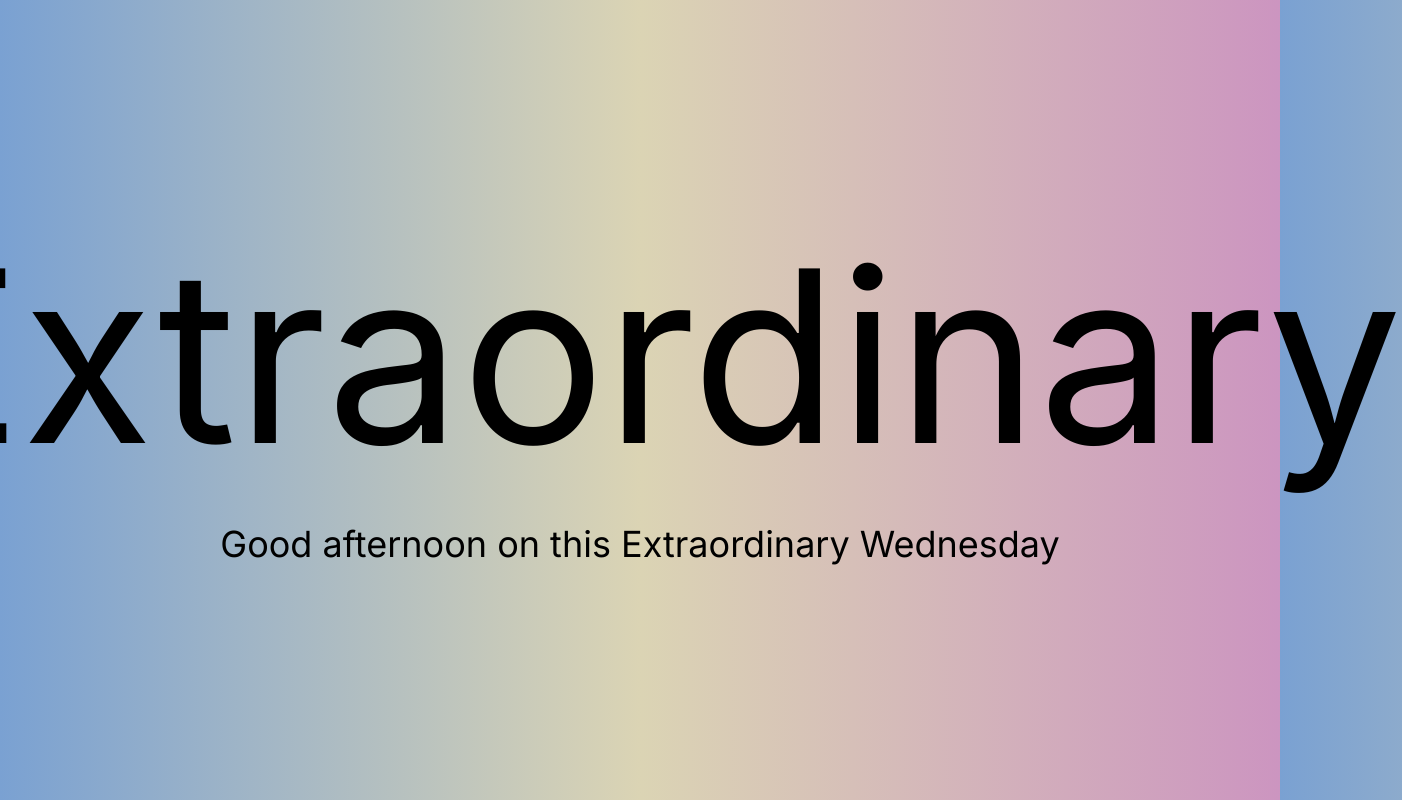
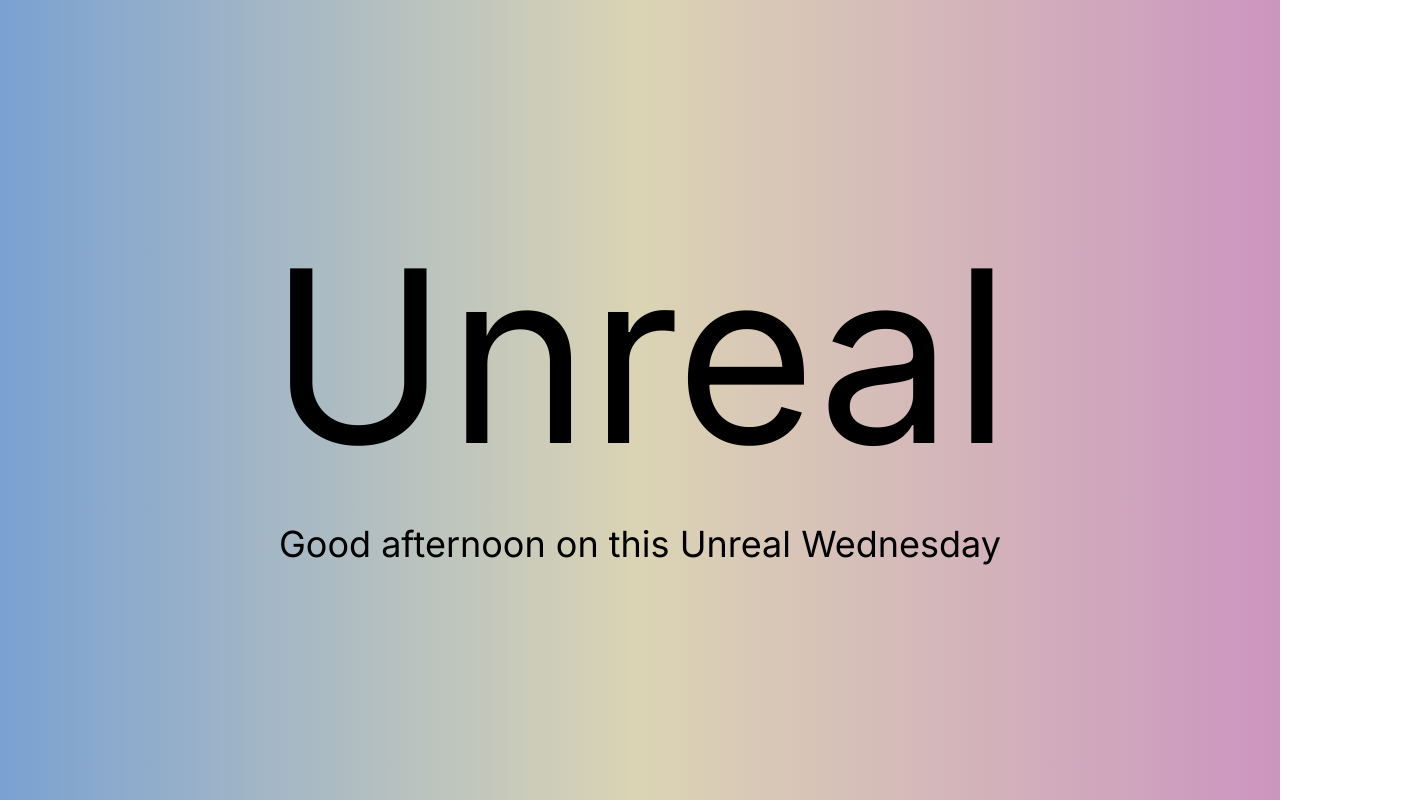
Before and after one commit to DanielHauge/daily-dose-of-positivity, a Next.js app: page / in a window 1280 px wide. Shown: the whole page, 1402 px wide, since content can reach past the window. Built offline with nearby package versions, Linux system fonts and the light colour scheme.

Commit message:
Added doc + more words

```diff
--- a/app/components/word.tsx
+++ b/app/components/word.tsx
@@ -2,10 +2,12 @@
 
 export default function Word() {
 
-    const positiveWords = ["Awesome", "Great", "Amazing", "Wonderful", "Fantastic", "Super", "Nice", "Good", "Excellent", "Perfect", "Incredible", "Brilliant", "Fabulous", "Terrific", "Outstanding", "Spectacular", "Splendid", "Superb", "Phenomenal", "Stupendous", "Astonishing", "Unbelievable", "Mind-blowing", "Unreal", "Breathtaking", "Impressive", "Remarkable", "Exceptional", "Extraordinary", "Stunning", "Marvellous", "Magnificent", "Bewitching", "Delightful", "Enchanting", "Captivating", "Charming", "Divine", "Gorgeous", "Heavenly", "Lovely", "Ravishing", "Sublime", "Exquisite", "Delicious", "Delectable", "Exquisite", "Astounding", "Miraculous"]
+    const positiveWords = ["Awesome", "Great", "Amazing", "Wonderful", "Fantastic", "Super", "Nice", "Good", "Excellent", "Perfect", "Incredible", "Brilliant", "Fabulous", "Terrific", "Outstanding", "Spectacular", "Splendid", "Superb", "Phenomenal", "Stupendous", "Astonishing", "Unbelievable", "Mind-blowing", "Unreal", "Breathtaking", "Impressive", "Remarkable", "Exceptional", "Extraordinary", "Stunning", "Marvellous", "Magnificent", "Bewitching", "Delightful", "Enchanting", "Captivating", "Charming", "Divine", "Gorgeous", "Heavenly", "Lovely", "Ravishing", "Sublime", "Exquisite", "Delicious", "Delectable", "Exquisite", "Astounding", "Miraculous", "Elegant", "Mumbo Jumbo", "Baronial", "Charismatic", "Chipper", "Dreamy", "Electrifying", "Empowered", "Enticing", "Alluring", "Exhilarating", "Gleaming", "Impeccable", "Flawless", "Irresistible", "Jolly", "Kind-hearted", "Legendary", "Nifty", "Peachy", "Phenomenal", "Rad", "Revolutionary", "Sensational", "Striking", "Vibrant", "Vivacious", "Wondrous", "Xenodochial"]
     const days = ["Sunday", "Monday", "Tuesday", "Wednesday", "Thursday", "Friday", "Saturday"]
     const day = days[new Date().getDay()];
-    const word = positiveWords[new Date().getDate() % positiveWords.length];
+    // Compute day of the year (1-365)
+    const dayOfYear = Math.floor((new Date() - new Date(new Date().getFullYear(), 0, 0)) / 1000 / 60 / 60 / 24);
+    const word = positiveWords[dayOfYear % positiveWords.length];
     const hour = new Date().getHours();
     const time_of_day = hour < 12 ? "morning" : hour < 18 ? "afternoon" : "evening";
 
```
Also changed, not shown: package.json (+6 -4 lines), 2 other files (tests, documents, lock files or other folders).
